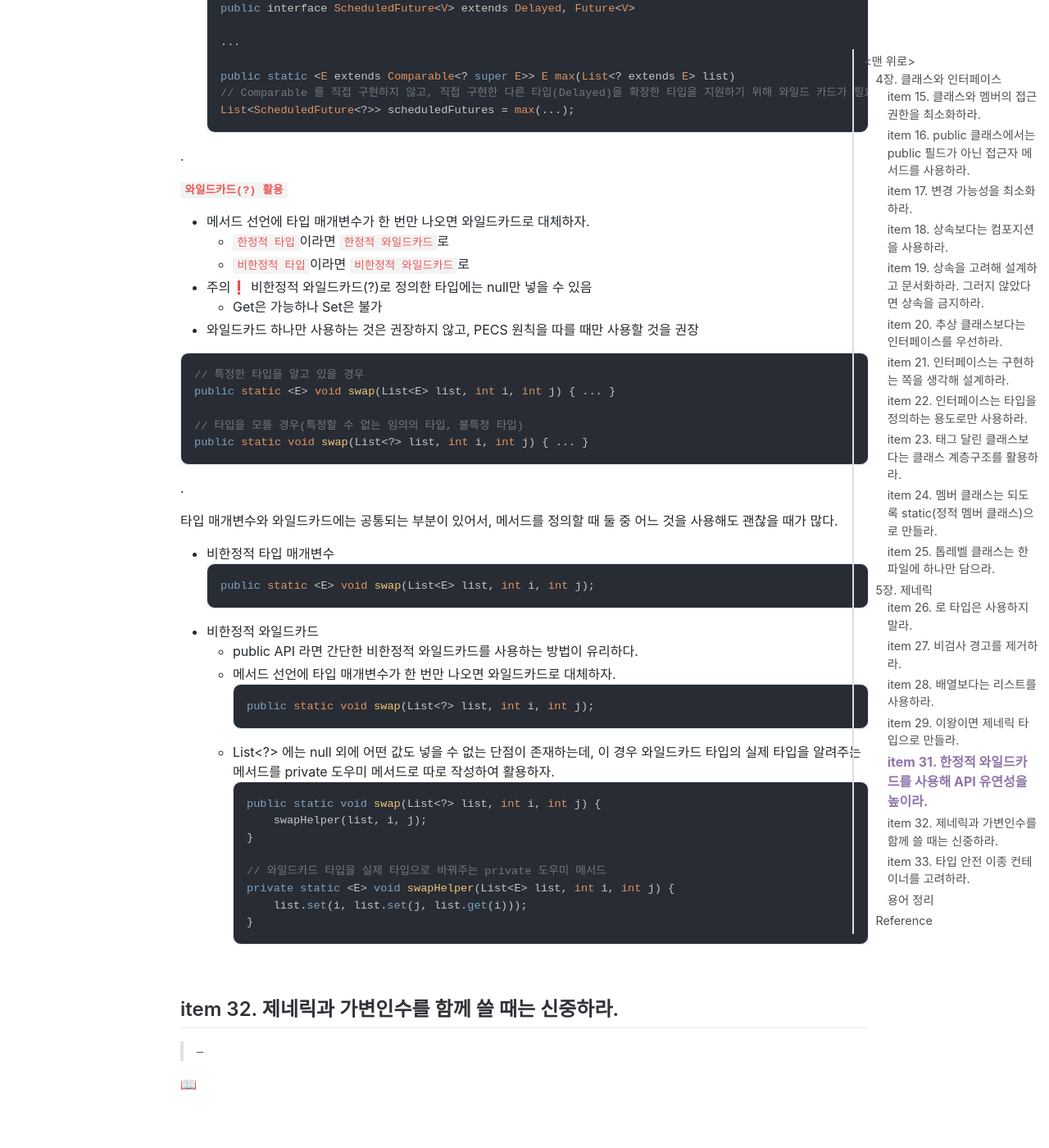
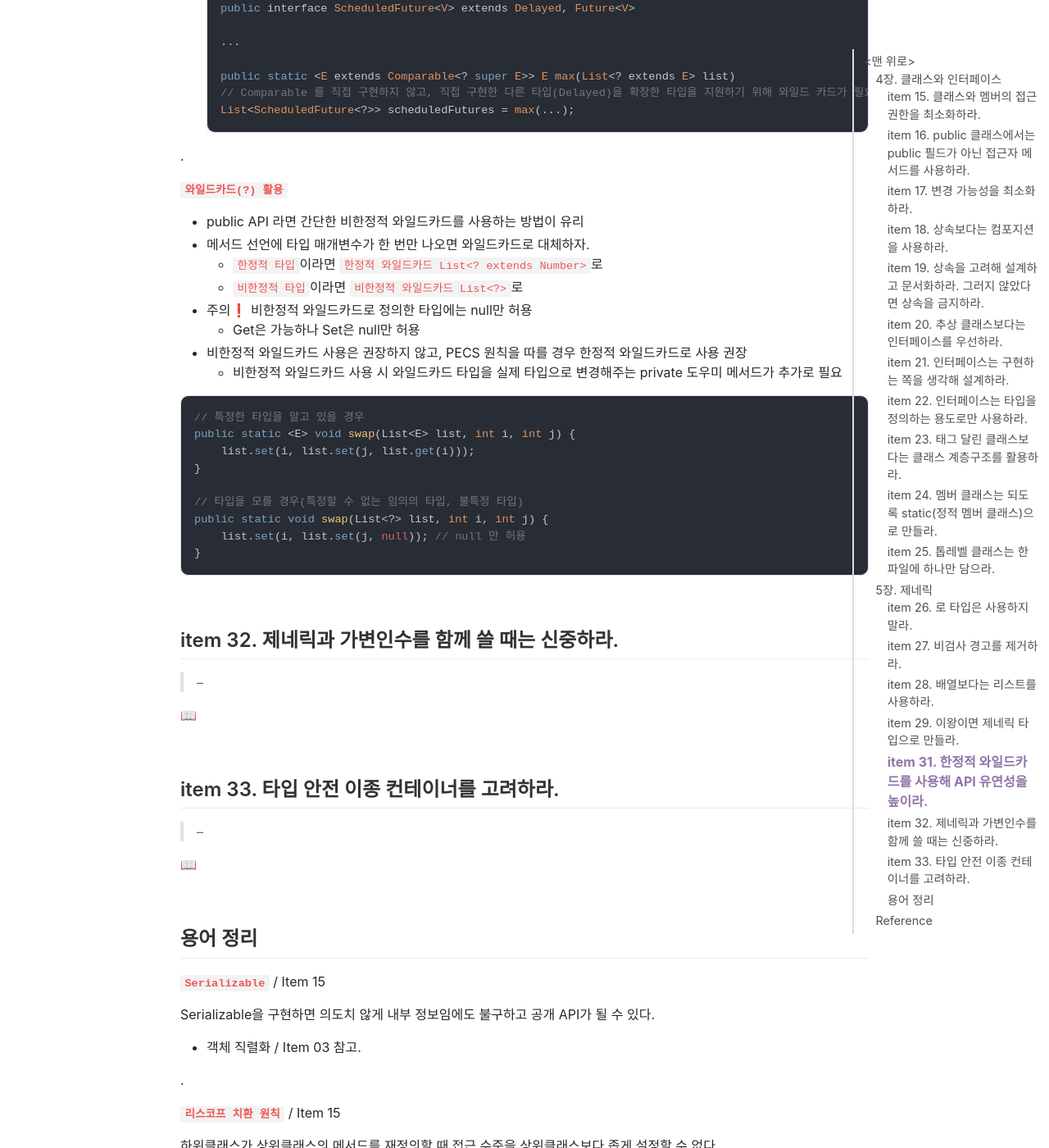
Before and after one commit to jihunparkme/jihunparkme.github.io, a Jekyll site: the page built from _posts/2023-04-22-Effective-Java-Class-Interface-Generics.md, in a window 1280 px wide and 1400 px high, scrolled down 26196 px. Shown: the whole window at 82% size. Built offline with Jekyll 4.4.1, drawn with Linux system fonts in a browser that asks for light colours; nearby versions of some CDN libraries; comment, search, counter and statistics services are not loaded; some of the changed text lies outside the part shown.

Commit message:
[Effective Java] item 31. 한정적 와일드카드를 사용해 API 유연성을 높이라.
-   마무리

````diff
--- a/_posts/2023-04-22-Effective-Java-Class-Interface-Generics.md
+++ b/_posts/2023-04-22-Effective-Java-Class-Interface-Generics.md
@@ -1166,54 +1166,26 @@ public class RecursiveTypeBound {
 
 **`와일드카드(?) 활용`**
 
+- public API 라면 간단한 비한정적 와일드카드를 사용하는 방법이 유리
 - 메서드 선언에 타입 매개변수가 한 번만 나오면 와일드카드로 대체하자.
-  - `한정적 타입`이라면 `한정적 와일드카드`로
-  - `비한정적 타입`이라면 `비한정적 와일드카드`로
-- 주의❗️ 비한정적 와일드카드(?)로 정의한 타입에는 null만 넣을 수 있음
-  - Get은 가능하나 Set은 불가
-- 와일드카드 하나만 사용하는 것은 권장하지 않고, PECS 원칙을 따를 때만 사용할 것을 권장
+  - `한정적 타입`이라면 `한정적 와일드카드 List<? extends Number>`로
+  - `비한정적 타입`이라면 `비한정적 와일드카드 List<?>`로
+- 주의❗️ 비한정적 와일드카드로 정의한 타입에는 null만 허용
+  - Get은 가능하나 Set은 null만 허용
+- 비한정적 와일드카드 사용은 권장하지 않고, PECS 원칙을 따를 경우 한정적 와일드카드로 사용 권장
+  - 비한정적 와일드카드 사용 시 와일드카드 타입을 실제 타입으로 변경해주는 private 도우미 메서드가 추가로 필요
 
 ```java
 // 특정한 타입을 알고 있을 경우
-public static <E> void swap(List<E> list, int i, int j) { ... }
+public static <E> void swap(List<E> list, int i, int j) {
+    list.set(i, list.set(j, list.get(i)));
+}
 
 // 타입을 모를 경우(특정할 수 없는 임의의 타입, 불특정 타입)
-public static void swap(List<?> list, int i, int j) { ... }
+public static void swap(List<?> list, int i, int j) {
+    list.set(i, list.set(j, null)); // null 만 허용
+}
 ```
-
-
-
-
-
-
-
-
-
-.
-
-
-타입 매개변수와 와일드카드에는 공통되는 부분이 있어서, 메서드를 정의할 때 둘 중 어느 것을 사용해도 괜찮을 때가 많다.
-- 비한정적 타입 매개변수
-  ```java
-  public static <E> void swap(List<E> list, int i, int j);
-  ```
-- 비한정적 와일드카드
-  - public API 라면 간단한 비한정적 와일드카드를 사용하는 방법이 유리하다.
-  - 메서드 선언에 타입 매개변수가 한 번만 나오면 와일드카드로 대체하자.
-    ```java
-    public static void swap(List<?> list, int i, int j);
-    ```
-  - List<?> 에는 null 외에 어떤 값도 넣을 수 없는 단점이 존재하는데, 이 경우 와일드카드 타입의 실제 타입을 알려주는 메서드를 private 도우미 메서드로 따로 작성하여 활용하자.
-    ```java
-    public static void swap(List<?> list, int i, int j) {
-        swapHelper(list, i, j);
-    }
-
-    // 와일드카드 타입을 실제 타입으로 바꿔주는 private 도우미 메서드
-    private static <E> void swapHelper(List<E> list, int i, int j) {
-        list.set(i, list.set(j, list.get(i)));
-    }
-    ```
 
 <br>
 
````
